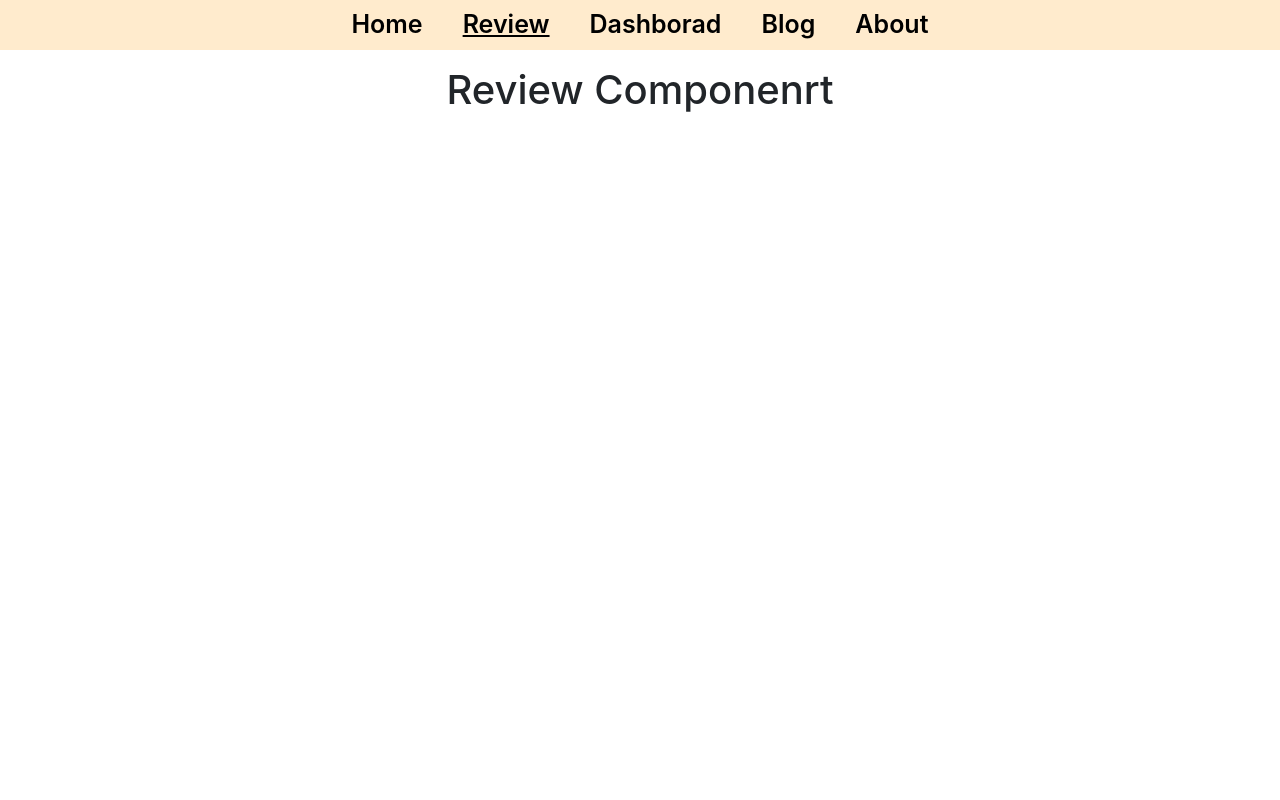
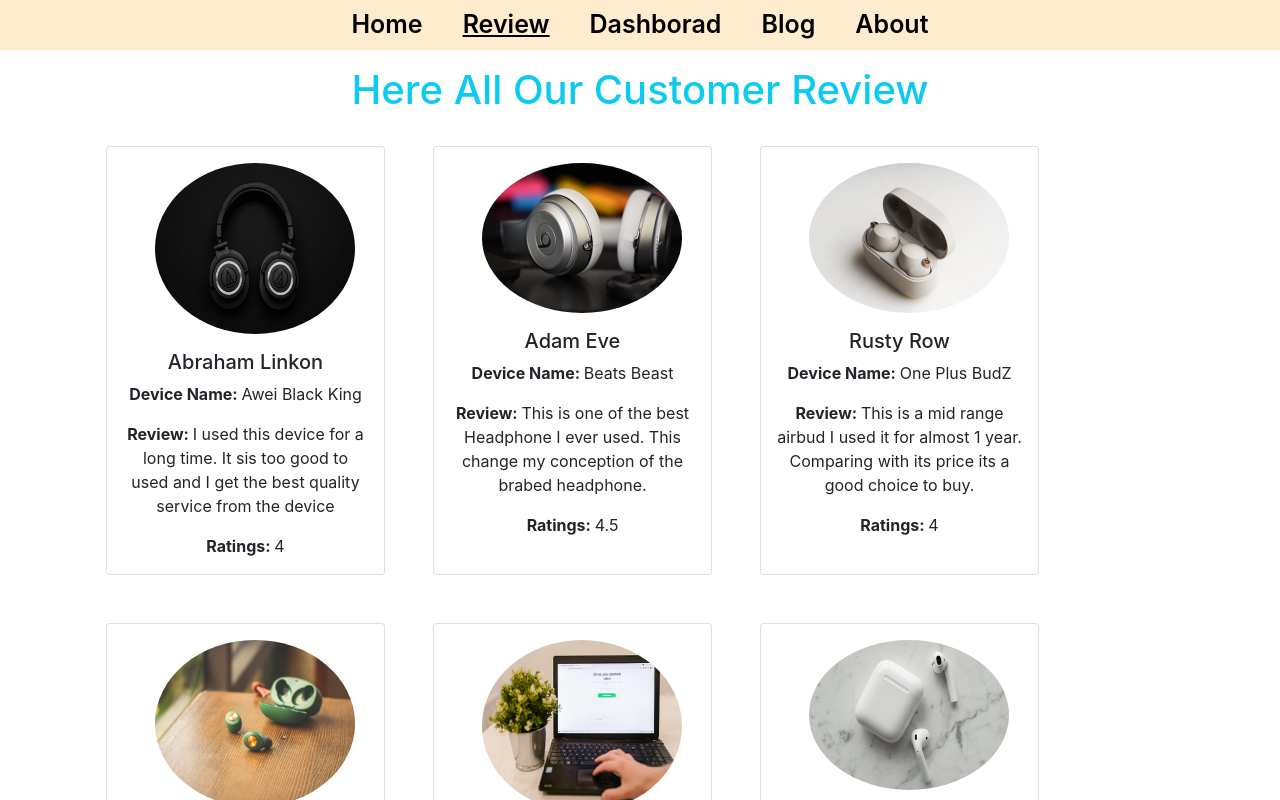
Before and after one commit to MAvi-Rup/product_analysis_website_react, a React (Create React App) app: page /review in a window 1280 px wide. Shown: the top 800 px of the page. Built offline with nearby package versions, Linux system fonts and the light colour scheme.

Commit message:
Review Page Done

```diff
--- a/src/Component/Review/Review.js
+++ b/src/Component/Review/Review.js
@@ -1,9 +1,18 @@
 import React from 'react';
+import useProducts from '../../hooks/useProducts';
+import CustromerReview from '../CustomerReview/CustromerReview';
 
 const Review = () => {
+    const [products,setProducts] = useProducts()
     return (
-        <div>
-            <h1>Review Componenrt</h1>
+        <div className='container'>
+            <h1 className='text-info'>Here All Our Customer Review</h1>
+            <div className='d-flex flex-wrap'>
+            {
+                products.map(product =><CustromerReview key={product.id} product={product}></CustromerReview>)
+            }
+
+            </div>
         </div>
     );
 };
```
